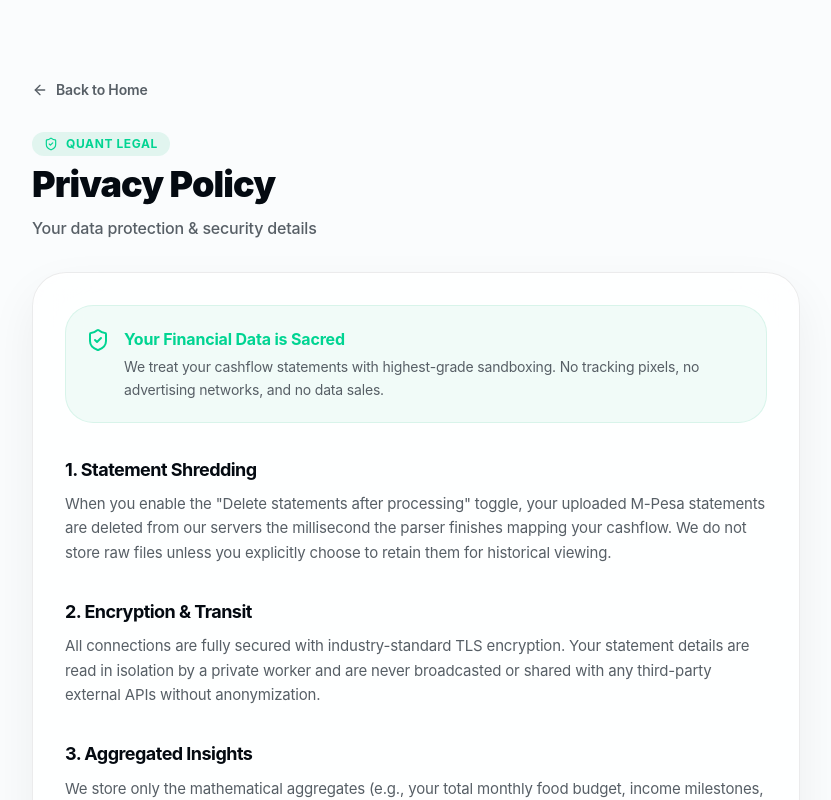
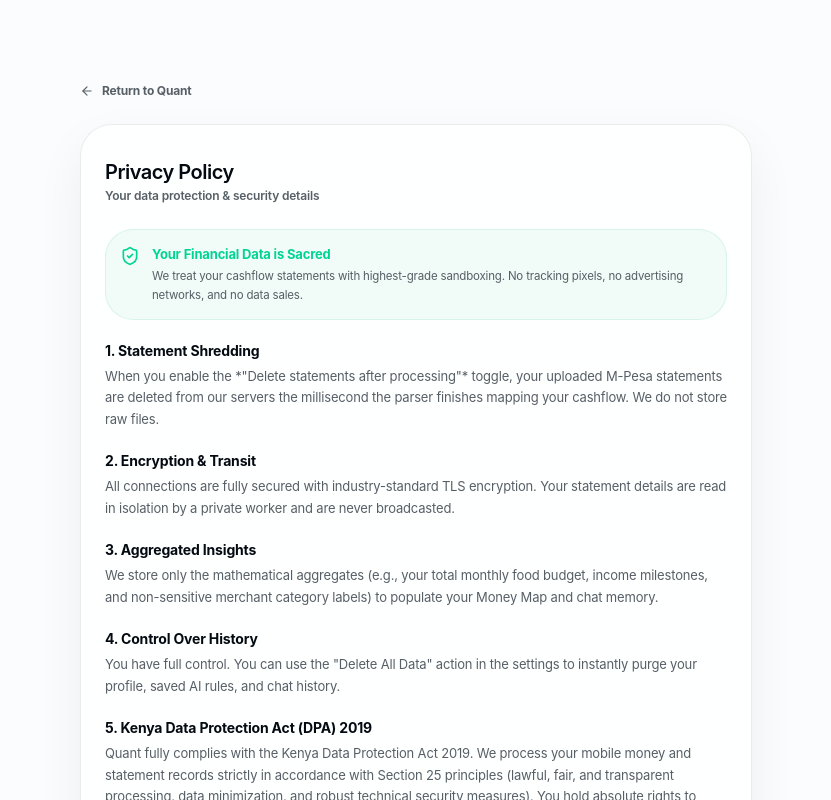
Before and after one commit to musiliandrew/Personal_quant, a Next.js app: page /privacy in a window 1280 px wide. Shown: the top 800 px of the page, without its empty margins (224-1055 px from the left). Built offline with nearby package versions, Linux system fonts and the light colour scheme.

Commit message:
style: perfect match privacy page to Quant UI drawer

```diff
--- a/src/app/privacy/page.tsx
+++ b/src/app/privacy/page.tsx
@@ -1,88 +1,80 @@
 "use client";
 
 import Link from "next/link";
-import { ArrowLeft, ShieldCheck } from "lucide-react";
+import { ShieldCheck, ArrowLeft } from "lucide-react";
 import { motion } from "framer-motion";
 
 export default function PrivacyPolicy() {
   return (
     <main className="min-h-screen bg-background text-foreground flex flex-col items-center p-4 sm:p-8">
-      <div className="w-full max-w-3xl mt-8 sm:mt-12 mb-20 space-y-8">
+      <div className="w-full max-w-2xl mt-4 sm:mt-12 mb-20 space-y-6">
 
         <Link
           href="/"
-          className="inline-flex items-center gap-2 text-sm font-semibold text-muted-foreground hover:text-foreground transition-colors"
+          className="inline-flex items-center gap-2 text-[12px] font-bold text-muted-foreground hover:text-foreground transition-colors"
         >
-          <ArrowLeft className="h-4 w-4" />
-          Back to Home
+          <ArrowLeft className="h-3.5 w-3.5" />
+          Return to Quant
         </Link>
 
         <motion.div
           initial={{ opacity: 0, y: 10 }}
           animate={{ opacity: 1, y: 0 }}
-          className="space-y-3"
+          className="glass-strong rounded-[32px] px-6 pt-8 pb-10 border border-foreground/[0.08]"
         >
-          <div className="inline-flex items-center gap-2 px-3 py-1 rounded-full bg-emerald-500/10 text-emerald-400 text-xs font-bold uppercase tracking-wider mb-2">
-            <ShieldCheck className="h-3.5 w-3.5" />
-            Quant Legal
-          </div>
-          <h1 className="text-3xl sm:text-4xl font-black tracking-tight">Privacy Policy</h1>
-          <p className="text-muted-foreground font-medium text-sm sm:text-base">
+          <div className="mb-6">
+            <h2 className="text-[18px] sm:text-[20px] font-semibold tracking-tight">Privacy Policy</h2>
+            <p className="text-[11px] sm:text-[12px] text-muted-foreground font-semibold">
               Your data protection & security details
             </p>
-        </motion.div>
+          </div>
 
-        <motion.div
-          initial={{ opacity: 0, y: 10 }}
-          animate={{ opacity: 1, y: 0 }}
-          transition={{ delay: 0.1 }}
-          className="glass-strong rounded-3xl p-6 sm:p-8 space-y-8 text-[14px] sm:text-[15px] leading-relaxed text-muted-foreground"
-        >
-          <div className="p-4 sm:p-5 rounded-2xl bg-emerald-500/5 border border-emerald-500/10 flex items-start gap-3.5">
-            <ShieldCheck className="h-6 w-6 text-emerald-400 shrink-0 mt-0.5" />
+          <div className="space-y-5 text-muted-foreground text-[12.5px] sm:text-[13px] leading-relaxed">
+            <div className="p-3.5 rounded-2xl bg-emerald-500/5 border border-emerald-500/10 flex items-start gap-3">
+              <ShieldCheck className="h-5 w-5 text-emerald-400 shrink-0 mt-0.5" />
               <div>
-              <p className="font-bold text-emerald-400 text-[15px] sm:text-[16px]">Your Financial Data is Sacred</p>
-              <p className="text-[13px] sm:text-[14px] text-muted-foreground mt-1">
+                <p className="font-bold text-emerald-400 text-[13px]">Your Financial Data is Sacred</p>
+                <p className="text-[11.5px] text-muted-foreground mt-0.5">
                   We treat your cashflow statements with highest-grade sandboxing. No tracking pixels, no advertising networks, and no data sales.
                 </p>
               </div>
             </div>
 
-          <div className="space-y-2">
-            <h2 className="font-bold text-foreground text-[16px] sm:text-[18px]">1. Statement Shredding</h2>
+            <div className="space-y-1">
+              <p className="font-bold text-foreground text-[13px] sm:text-[14px]">1. Statement Shredding</p>
               <p>
-              When you enable the "Delete statements after processing" toggle, your uploaded M-Pesa statements are deleted from our servers the millisecond the parser finishes mapping your cashflow. We do not store raw files unless you explicitly choose to retain them for historical viewing.
+                When you enable the *"Delete statements after processing"* toggle, your uploaded M-Pesa statements are deleted from our servers the millisecond the parser finishes mapping your cashflow. We do not store raw files.
               </p>
             </div>
 
-          <div className="space-y-2">
-            <h2 className="font-bold text-foreground text-[16px] sm:text-[18px]">2. Encryption & Transit</h2>
+            <div className="space-y-1">
+              <p className="font-bold text-foreground text-[13px] sm:text-[14px]">2. Encryption & Transit</p>
               <p>
-              All connections are fully secured with industry-standard TLS encryption. Your statement details are read in isolation by a private worker and are never broadcasted or shared with any third-party external APIs without anonymization.
+                All connections are fully secured with industry-standard TLS encryption. Your statement details are read in isolation by a private worker and are never broadcasted.
               </p>
             </div>
 
-          <div className="space-y-2">
-            <h2 className="font-bold text-foreground text-[16px] sm:text-[18px]">3. Aggregated Insights</h2>
+            <div className="space-y-1">
+              <p className="font-bold text-foreground text-[13px] sm:text-[14px]">3. Aggregated Insights</p>
               <p>
-              We store only the mathematical aggregates (e.g., your total monthly food budget, income milestones, and non-sensitive merchant category labels) to populate your Money Map and chat memory. This structured data cannot be reverse-engineered back to your raw transaction PDF.
+                We store only the mathematical aggregates (e.g., your total monthly food budget, income milestones, and non-sensitive merchant category labels) to populate your Money Map and chat memory.
               </p>
             </div>
 
-          <div className="space-y-2">
-            <h2 className="font-bold text-foreground text-[16px] sm:text-[18px]">4. Control Over History</h2>
+            <div className="space-y-1">
+              <p className="font-bold text-foreground text-[13px] sm:text-[14px]">4. Control Over History</p>
               <p>
-              You have full control. You can use the "Delete All Data" action in the settings to instantly purge your profile, saved AI rules, and chat history. Deletion is instantaneous and permanent.
+                You have full control. You can use the "Delete All Data" action in the settings to instantly purge your profile, saved AI rules, and chat history.
               </p>
             </div>
 
-          <div className="space-y-2">
-            <h2 className="font-bold text-foreground text-[16px] sm:text-[18px]">5. Kenya Data Protection Act (DPA) 2019</h2>
+            <div className="space-y-1">
+              <p className="font-bold text-foreground text-[13px] sm:text-[14px]">5. Kenya Data Protection Act (DPA) 2019</p>
               <p>
                 Quant fully complies with the Kenya Data Protection Act 2019. We process your mobile money and statement records strictly in accordance with Section 25 principles (lawful, fair, and transparent processing, data minimization, and robust technical security measures). You hold absolute rights to access, rectify, or request immediate deletion of your financial information.
               </p>
             </div>
-
+          </div>
         </motion.div>
       </div>
     </main>
```
Lines whose indentation alone changed are shown as unchanged.
